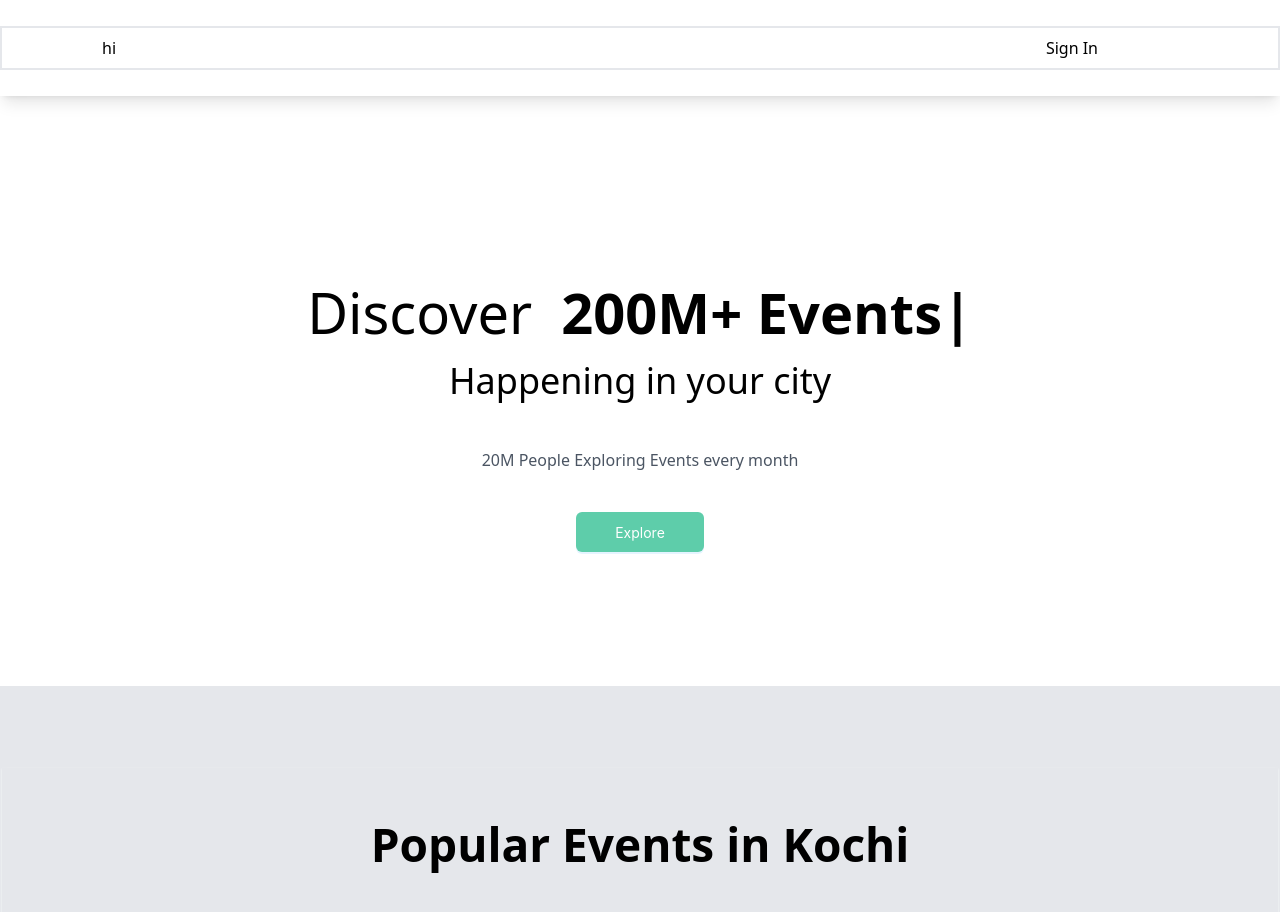
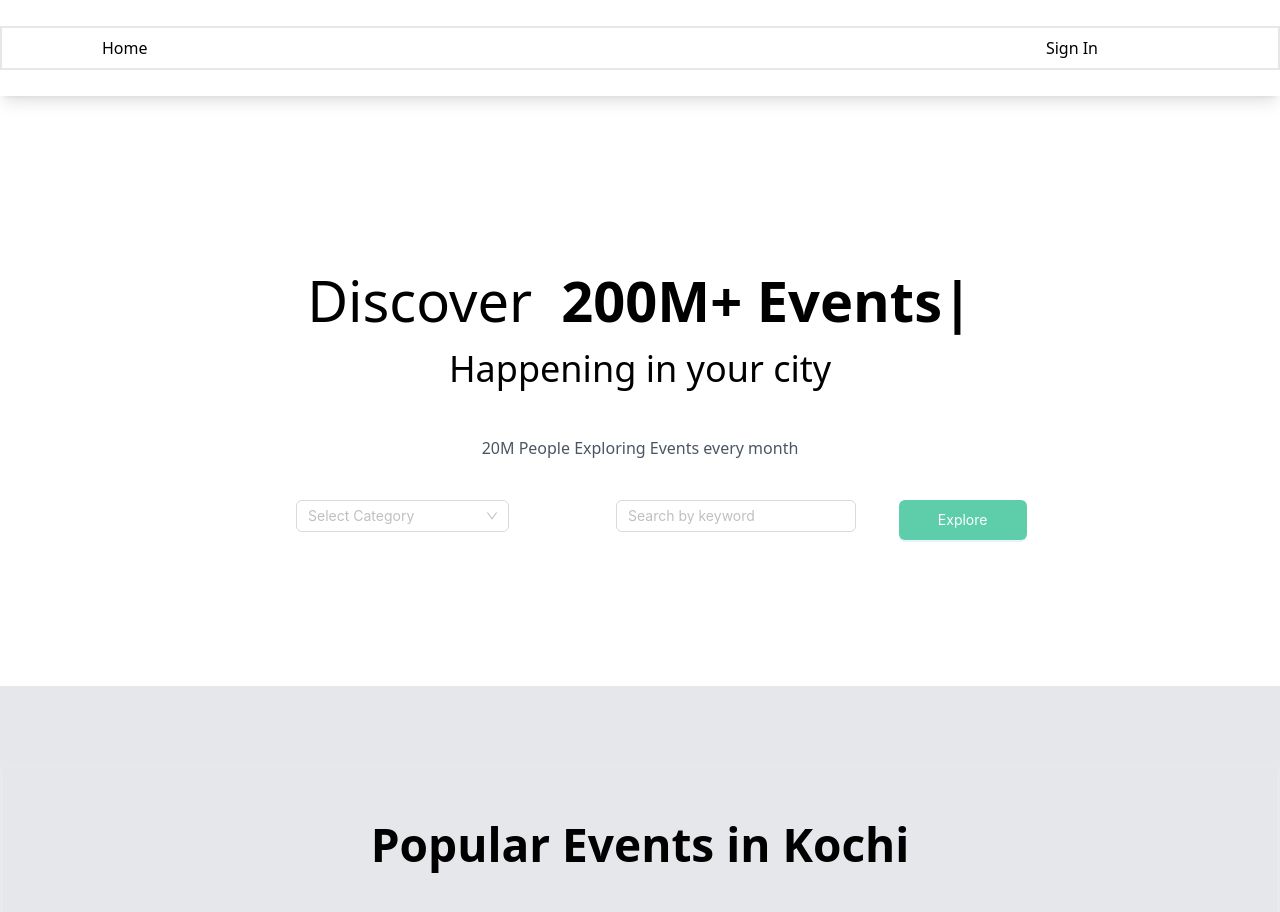
Before and after one commit to ramaseshann/event, a React (Create React App) app: page / in a window 1280 px wide. Shown: the top 912 px of the page. Built offline with nearby package versions, Linux system fonts and the light colour scheme; no server answers; the database is empty.

Commit message:
Search by keyword module completed

```diff
--- a/src/Firebase/firebaseutils.js
+++ b/src/Firebase/firebaseutils.js
@@ -1,6 +1,6 @@
 import { getAuth, onAuthStateChanged } from "firebase/auth"
-import { collection, getDocs } from "firebase/firestore";
-import { auth } from "./firebase";
+import { collection, getDocs, query, where } from "firebase/firestore";
+import { auth, db } from "./firebase";
 
 
 
@@ -18,16 +18,25 @@ const authorize  = ()=>{ //function to check if user is logged in or not
 
 
 
-export async function getEvents(db){
-
-  const eventsof = collection(db,'Events');
+export async function getEvents(db) {
+  const eventsof = collection(db, "Events");
   const EventSnapshot = await getDocs(eventsof);
-  const eventList = EventSnapshot.docs.map(doc => doc.data());
+  const eventList = EventSnapshot.docs.map((doc) => doc.data());
 
 
   return eventList;
- }
+}
 
+export async function getdetails(values) {
+  const eventsof = collection(db, "Events");
+  const q = query(
+    eventsof,
+    where("Event_Category", "==", `${values.select_category}`)
+  );
+  const querySnapshot = await getDocs(q);
+  const userlist = querySnapshot.docs.map((doc) => doc.data());
+  return userlist;
+}
 
 
 
--- /dev/null
+++ b/src/Hooks/localstorage.js
@@ -0,0 +1,13 @@
+import { useEffect, useState } from "react";
+export default function useLocalStorage(key, initialValue) {
+  const [value, setValue] = useState(() => {
+    const jsonValue = localStorage.getItem(key);
+    console.log(jsonValue);
+    if (jsonValue != null) return JSON.parse(jsonValue);
+    return initialValue;
+  });
+  useEffect(() => {
+    localStorage.setItem(key, JSON.stringify(value));
+  }, [key, value]);
+  return [value, setValue];
+}
--- a/src/UserProvider/index.js
+++ b/src/UserProvider/index.js
@@ -2,6 +2,7 @@ import { collection, getDocs } from "firebase/firestore";
 import React, { useState, useEffect } from "react";
 import { db } from "../Firebase/firebase";
 import { authorize } from "../Firebase/firebaseutils";
+import useLocalStorage from "../Hooks/localstorage";
 
 export const UserContext = React.createContext({
   user: null,
@@ -10,30 +11,33 @@ export const UserContext = React.createContext({
   events: [],
   setEvents: ()=>null,
   state: null,
-  setState: ()=>null
+  setState: ()=>null,
+  change:false,
+  setChange:()=>{},
 
 });
 
 const UserProvider = ({ children }) => {
   const [user, setUser] = useState(null); //used in header component,
  const[events, setEvents] = useState([]);
- const [state, setState] = useState({});
+ const [state, setState] = useLocalStorage("state",{});
+ const[change, setChange] = useState(false);
   useEffect(() => {
     // used when the user is logged in or not ,checking from firebase.
     // if true , then set loggedIn to true
     //if false, then set loggedIn to false
     // depending on whether the user is logged in or not,place at Header Component for changing the user status
     checkAuthentication();
-     async function getdetails() {
-      const eventsof = collection(db,'Events');
-      const EventSnapshot = await getDocs(eventsof);
-      const eventList = EventSnapshot.docs.map(doc => doc.data());
+    //  async function getdetails() {
+    //   const eventsof = collection(db,'Events');
+    //   const EventSnapshot = await getDocs(eventsof);
+    //   const eventList = EventSnapshot.docs.map(doc => doc.data());
 
-     console.log(eventList,"nthai");
-     setEvents(eventList);
+    //  console.log(eventList,"nthai");
+    //  setEvents(eventList);
 
-     }
-     getdetails();
+    //  }
+    //  getdetails();
 
   }, []);
 
@@ -70,7 +74,9 @@ const UserProvider = ({ children }) => {
                                     events,
                                     setEvents,
                                     state,
-                                    setState}}>
+                                    setState,
+                                    change,
+                                    setChange}}>
       {children}
     </UserContext.Provider>
   );
--- a/src/components/Home/AddEvent/index.js
+++ b/src/components/Home/AddEvent/index.js
@@ -27,9 +27,9 @@ import { UserContext } from "../../../UserProvider";
 import { async } from "@firebase/util";
 import { Navigate, useNavigate } from "react-router-dom";
 
-
 const AddEvent = ({ label }) => {
-  const { state, setState, user ,events} = useContext(UserContext);
+  const { state, setState, user, events, change, setChange } =
+    useContext(UserContext);
   console.log(state);
   useEffect(() => {}, []);
   const [labels, setLabels] = useState(label);
@@ -47,30 +47,13 @@ const AddEvent = ({ label }) => {
     Event_Date: "",
     Event_Time: "",
     Event_poster: "",
-    Event_User:""
+    Event_User: "",
+    Event_Search: [],
   });
 
-
-  useEffect(()=>{
-
-  },[labels]);
-
+  useEffect(() => {}, [labels]);
 
   let navigate = useNavigate();
-
-  const handleChange = (value) => {
-    console.log(`selected ${value}`);
-    setSelectedOption(value);
-  };
-
-  const onChange = (date, dateString) => {
-    console.log(date);
-    setEvent({
-      ...event,
-      Event_Date: dateString,
-    });
-    console.log(dateString);
-  };
 
   const config = {
     rules: [
@@ -109,23 +92,28 @@ const AddEvent = ({ label }) => {
   //     });
   // }
 
+  const onFinish = async (values) => {
+    console.log("Success:", values);
+    console.log(dayjs(values.Event_Time).format("HH:mm"));
+    let array = values.Event_Name.split(" ");
+    array.push(values.Event_Name);
 
-  const onFinish = async(values) => {
-    console.log('Success:', values);
-    console.log(dayjs(values.Event_Time).format("HH:mm"));
-    setDoc(doc(db, "Events", `${values.Event_Name}`),{
+    setDoc(doc(db, "Events", `${values.Event_Name}`), {
       Event_Name: values.Event_Name,
       Event_Place: values.Event_Place,
       Event_State: values.Event_State,
       Event_Category: values.Event_Category,
       Event_Date: dayjs(values.Event_Date).format("YYYY-MM-DD"),
       Event_Time: dayjs(values.Event_Time).format("HH:mm:ss"),
-      Event_user: user.email
+      Event_user: user.email,
+      Event_search: array,
     });
+    if (labels === "Edit Event") {
+      setChange(true);
+    }
 
     navigate("/myevents");
-
-  }
+  };
 
   function onFinishFailed() {}
 
@@ -142,17 +130,19 @@ const AddEvent = ({ label }) => {
         wrapperCol={{
           span: 16,
         }}
-
-      initialValues={ label === "Edit Event"?
-        {
+        initialValues={
+          label === "Edit Event"
+            ? {
                 remember: true,
                 Event_Name: state.Event_Name,
                 Event_Place: state.Event_Place,
                 Event_State: state.Event_State,
                 Event_Category: state.Event_Category,
-        Event_Date:dayjs(state.Event_Date,"YYYY-MM-DD"),
-        Event_Time: dayjs(state.Event_Time,"HH:mm:ss"),
-      }:""}
+                Event_Date: dayjs(state.Event_Date, "YYYY-MM-DD"),
+                Event_Time: dayjs(state.Event_Time, "HH:mm:ss"),
+              }
+            : ""
+        }
         onFinish={onFinish}
         onFinishFailed={onFinishFailed}
         autoComplete="off"
@@ -163,7 +153,7 @@ const AddEvent = ({ label }) => {
           rules={[
             {
               required: true,
-            message: 'Please input your username!',
+              message: "Please input Event Name!",
             },
           ]}
         >
@@ -175,7 +165,7 @@ const AddEvent = ({ label }) => {
           rules={[
             {
               required: true,
-            message: 'Please input your username!',
+              message: "Please input your Event State!",
             },
           ]}
         >
@@ -187,7 +177,7 @@ const AddEvent = ({ label }) => {
           rules={[
             {
               required: true,
-            message: 'Please input your username!',
+              message: "Please input Event Place!",
             },
           ]}
         >
@@ -195,18 +185,21 @@ const AddEvent = ({ label }) => {
         </Form.Item>
         <Form.Item label="Event Category" name="Event_Category">
           <Select>
-            <Select.Option value="demo">Demo</Select.Option>
+            <Select.Option value="Music">Music</Select.Option>
+            <Select.Option value="Dance">Dance</Select.Option>
+            <Select.Option value="Entertainment">Entertainment</Select.Option>
+            <Select.Option value="Sports">Sports</Select.Option>
+            <Select.Option value="yoga">Yoga</Select.Option>
           </Select>
         </Form.Item>
 
         <Form.Item name="Event_Date" label="Event Date" {...config}>
-        <DatePicker  format="YYYY-MM-DD " />
+          <DatePicker format="YYYY-MM-DD " />
         </Form.Item>
 
-      <Form.Item name="Event_Time" label="Event Time" >
-        <TimePicker  className="" />
+        <Form.Item name="Event_Time" label="Event Time">
+          <TimePicker className="" />
         </Form.Item>
-
 
         <Form.Item
           wrapperCol={{
@@ -225,7 +218,6 @@ const AddEvent = ({ label }) => {
           </Button>
         </Form.Item>
       </Form>
-
     </div>
   );
 };
--- a/src/components/Home/MyEvent/index.js
+++ b/src/components/Home/MyEvent/index.js
@@ -2,38 +2,43 @@ import React, { useContext, useEffect, useState } from "react";
 import { Button, Col, Row, Space, Statistic, Table } from "antd";
 import { NavLink } from "react-router-dom";
 import { UserContext } from "../../../UserProvider";
-import { collection, deleteDoc, doc, getDocs, query, where } from "firebase/firestore";
+import {
+  collection,
+  deleteDoc,
+  doc,
+  getDocs,
+  query,
+  where,
+} from "firebase/firestore";
 import { db } from "../../../Firebase/firebase";
 
 const Myevent = () => {
-  const { events, state, setState, setEvents, user } = useContext(UserContext);
+  const { events, state, setState, setEvents, user, change } =
+    useContext(UserContext);
   const [deleted, setDeleted] = useState(false);
 
-  useEffect(()=>{
+  async function getdetails() {
+    const eventsof = collection(db, "Events");
+    const q = query(eventsof, where("Event_user", "==", `${user.email}`));
+    const querySnapshot = await getDocs(q);
+    const userlist = querySnapshot.docs.map((doc) => doc.data());
+    console.log(userlist, "`12345666");
+    const EventSnapshot = await getDocs(eventsof);
+    const eventList = EventSnapshot.docs.map((doc) => doc.data());
 
-    async function getdetails() {
-      const eventsof = collection(db,'Events');
-      const q  = query(eventsof, where("Event_user" ,"==", `${user.email}`));    ;
-      const querySnapshot = await getDocs(q);
-      const userlist  = querySnapshot.docs.map((doc)=>doc.data());
-      console.log(userlist,"`12345666");
-      const EventSnapshot = await getDocs(eventsof);
-      const eventList = EventSnapshot.docs.map(doc => doc.data());
+    setEvents(userlist);
+  }
 
+  useEffect(() => {
+    if(user)
+    getdetails();
+  }, [change,user]);
 
-     setEvents(userlist);
+  async function handleDelete(e, record) {
+    await deleteDoc(doc(db, "Events", `${record.Event_Name}`));
 
-
-     }
-     getdetails();
-
-  },[deleted])
-    async function handleDelete(e,record){
-      await deleteDoc(doc(db, "Events", `${record.Event_Name}`))
-      setDeleted(!deleted);
-
-    }
-
+    getdetails();
+  }
 
   const columns = [
     {
@@ -64,7 +69,7 @@ const Myevent = () => {
           <NavLink to="edit" onClick={() => setState(record)}>
             Edit
           </NavLink>
-          <NavLink onClick={(e)=>handleDelete(e,record)}>Delete</NavLink>
+          <NavLink onClick={(e) => handleDelete(e, record)}>Delete</NavLink>
         </Space>
       ),
     },
@@ -96,7 +101,6 @@ const Myevent = () => {
     <div className="flex justify-center items-center h-screen">
       <div className="w-[900px]">
         <Table columns={columns} dataSource={events} />
-
       </div>
     </div>
   );
--- a/src/components/Layout/Header.js
+++ b/src/components/Layout/Header.js
@@ -18,9 +18,12 @@ const Header = () => {
   return (
     <header className='shadow-lg h-24 flex w-full justify-center items-center'>
     <div className='container  flex items-center justify-between px-[100px] border-2'>
+        <NavLink to="/">
         <section className='left_header w-80'>
-            {/* Event logo with image */}hi
+            {/* Event logo with image */}Home
         </section>
+        </NavLink>
+
 
         <section className='right_header flex gap-10  justify-between items-center' >
         {user && <div className='flex items-center justify-between cursor-pointer'>
--- a/src/components/Pages/Homepages/SectionHeader.js
+++ b/src/components/Pages/Homepages/SectionHeader.js
@@ -1,49 +1,173 @@
-import { Button } from 'antd'
-import React, { useState } from 'react'
-import Typical from 'react-typical'
+import { Button, Form, Input, Select } from "antd";
+import Search from "antd/es/transfer/search";
+import { collection, getDocs, query, where } from "firebase/firestore";
+import React, { useContext, useEffect, useState } from "react";
+import Typical from "react-typical";
+import { db } from "../../../Firebase/firebase";
+import { UserContext } from "../../../UserProvider";
 
 const SectionHeader = () => {
-    const[label, setLabel] = useState("Explore");
+  const [label, setLabel] = useState("Explore");
+  const { events, setEvents } = useContext(UserContext);
+  const { Option } = Select;
+
+
+  useEffect(()=>{
+    listEvents();
+
+  },[])
+
+  const onFinish = (values) => {
+    console.log("Success:", values);
+    listEvents(values);
+//     async function getEvents() {
+//       const eventsof = collection(db, "Events");
+//       const EventSnapshot = await getDocs(eventsof);
+//       const eventList = EventSnapshot.docs.map((doc) => doc.data());
+//       const nextToken = EventSnapshot.docs[EventSnapshot.docs.length - 1];
+//       console.log(eventList, "nthai");
+//       setEvents(eventList);
+//       console.log("jinnnnn");
+//     }
+
+//     async function getdetails() {
+//       const eventsof = collection(db, "Events");
+//       const q = query(
+//         eventsof,
+//         where("Event_Category", "==", `${values.select_category}`)
+//       );
+//       const querySnapshot = await getDocs(q);
+//       const userlist = querySnapshot.docs.map((doc) => doc.data());
+//       const EventSnapshot = await getDocs(eventsof);
+//       setEvents(userlist);
+//     }
+
+//     if (values.select_category === "All_events" && values.keyword === "") {
+//       getEvents();
+//     } else if (
+//       values.select_category !== "All-events" &&
+//       values.keyword !== ""
+//     ) {
+//       getdetails();
+//     } else {
+//     }
+   };
+  const onFinishFailed = (errorInfo) => {
+    console.log("Failed:", errorInfo);
+  };
+
+  const listEvents = async (values={}) => {
+    let eventsof = collection(db, "Events");
+    let EventSnapshot;
+    let quer;
+    if (values.select_category && values.keyword) {
+      quer = query(
+        eventsof,
+        where("Event_Category", "==", `${values.select_category}`),
+        where("Event_search", "array-contains", `${values.keyword}`)
+      );
+      EventSnapshot = await getDocs(quer);
+    } else if (values.select_category && !values.keyword) {
+      quer = query(
+        eventsof,
+        where("Event_Category", "==", `${values.select_category}`)
+      );
+      EventSnapshot = await getDocs(quer);
+    } else if (!values.select_category && values.keyword) {
+      quer = query(
+        eventsof,
+        where("Event_search", "array-contains", `${values.keyword}`)
+      );
+      EventSnapshot = await getDocs(quer);
+    } else {
+      EventSnapshot = await getDocs(eventsof);
+    }
+    console.log(EventSnapshot);
+    const userlist = EventSnapshot.docs.map((doc) => doc.data());
+
+     setEvents(userlist);
+  };
+
   return (
-
-      <section className='h-[550px] flex flex-col gap-10 justify-center mt-10  ' >
-    <div className='flex flex-col'>
-        <div className='text-[56px] text-bold items-center flex justify-center   '>
+    <section className="h-[550px] flex flex-col gap-10 justify-center mt-10  ">
+      <div className="flex flex-col">
+        <div className="text-[56px] text-bold items-center flex justify-center   ">
           Discover &nbsp;
           <Typical
             loop={Infinity}
-
             wrapper="b"
-                steps={[
-                    'Events',4000,'200M+ Events',6000,
-                ]}/>
-
+            steps={["Events", 4000, "200M+ Events", 6000]}
+          />
         </div>
-        <p className='flex justify-center text-[36px] text-bold'>
+        <p className="flex justify-center text-[36px] text-bold">
           Happening in your city
         </p>
       </div>
       <p className="flex  justify-center text-gray-600">
         20M People Exploring Events every month
       </p>
-   <div className='flex justify-center'>
+      <div className="flex justify-center">
+        <Form
+          className="flex "
+          name="basic"
+          labelCol={{
+            span: 8,
+          }}
+          wrapperCol={{
+            span: 16,
+          }}
+          initialValues={{
+            remember: true,
+          }}
+          onFinish={onFinish}
+          onFinishFailed={onFinishFailed}
+          autoComplete="off"
+        >
+          <Form.Item
+            className=" w-80"
+            name="select_category"
 
+          >
+            <Select placeholder="Select Category" className="">
+              <Option value="music">Music</Option>
+              <Option value="Dance">Dance</Option>
+              <Option value="Sports">Sports</Option>
+              <Option value="Entertainment">Entertainment</Option>
+              <Option value="yoga">yoga</Option>
+              <Option value={null}>All</Option>
+            </Select>
+          </Form.Item>
+
+          <Form.Item
+            name="keyword"
+            rules={[
+              {
+                required: false,
+                message: "Please input your keyword!",
+              },
+            ]}
+          >
+            <Input className="w-60" placeholder="Search by keyword" />
+          </Form.Item>
+          <Form.Item
+            wrapperCol={{
+              offset: 8,
+              span: 16,
+            }}
+          >
             <Button
+              type="primary"
+              htmlType="submit"
+              ype="primary"
+              className="bg-[#5ecdaa] text-white  w-32 h-10 "
+            >
+              Explore
+            </Button>
+          </Form.Item>
+        </Form>
+      </div>
+    </section>
+  );
+};
 
-        type="primary"
-        className='bg-[#5ecdaa] text-white  w-32 h-10 '
-        >
-            {label}
-        </Button>
-   </div>
-
-
-
-
-
-    </section>
-
-  )
-}
-
-export default SectionHeader
+export default SectionHeader;
```
Lines whose indentation alone changed are shown as unchanged.
